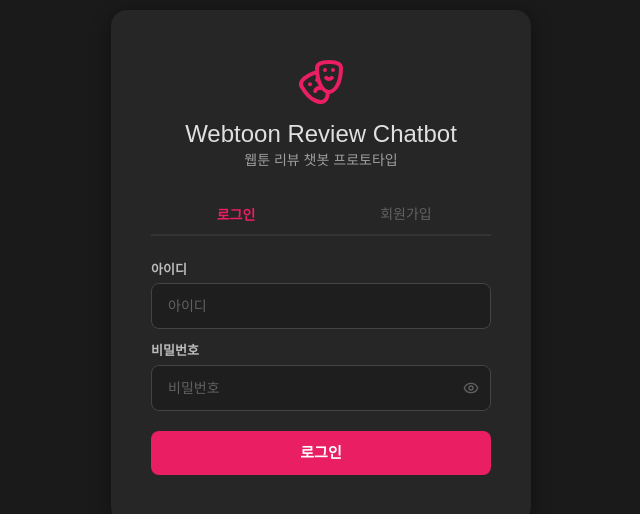
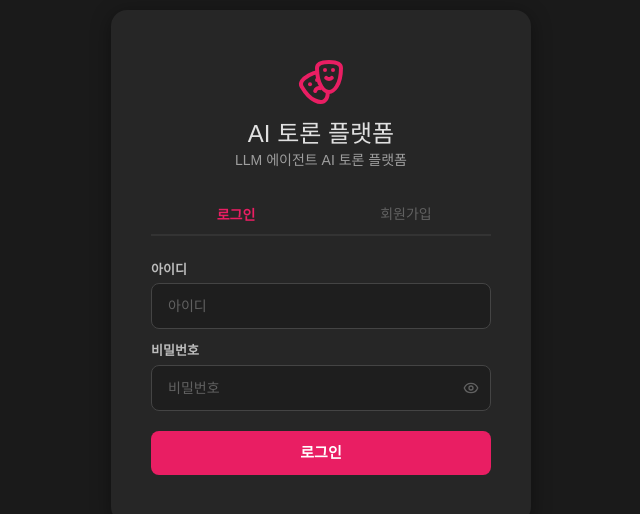
Before and after one commit to SKNETWORKS-FAMILY-AICAMP/SKN21-FINAL-4TEAM, a Next.js app in the folder frontend/: page / in a window 1280 px wide. Shown: the part 134-648 px from the top of the page, without its empty margins (319-959 px from the left). Built offline with nearby package versions, Linux system fonts and the light colour scheme; a web font is replaced by a local one.

Commit message:
feat: AI 토론 플랫폼 UI 텍스트 수정 및 문서 정리
Co-Authored-By: Claude Sonnet 4.6 <noreply@anthropic.com>

```diff
--- a/frontend/src/app/(user)/personas/page.tsx
+++ b/frontend/src/app/(user)/personas/page.tsx
@@ -171,7 +171,7 @@ export default function PersonasPage() {
       {/* Hero / Welcome */}
       <div className="mb-8">
         <h1 className="m-0 text-2xl text-text">
-          {user ? `${user.nickname}님, 안녕하세요` : '웹툰 리뷰 챗봇'}
+          {user ? `${user.nickname}님, 안녕하세요` : 'AI 토론 플랫폼'}
         </h1>
         <p className="text-sm text-text-secondary mt-1">
           어떤 캐릭터와 대화하고 싶으세요?
--- a/frontend/src/app/layout.tsx
+++ b/frontend/src/app/layout.tsx
@@ -4,8 +4,8 @@ import { ToastContainer } from '@/components/ui/Toast';
 import './globals.css';
 
 export const metadata: Metadata = {
-  title: 'Webtoon Review Chatbot',
-  description: '웹툰 리뷰 챗봇 프로토타입',
+  title: 'AI 토론 플랫폼',
+  description: 'LLM 에이전트 AI 토론 플랫폼',
 };
 
 export default function RootLayout({ children }: { children: React.ReactNode }) {
--- a/frontend/src/app/page.tsx
+++ b/frontend/src/app/page.tsx
@@ -335,8 +335,8 @@ export default function HomePage() {
         <div className="flex justify-center mb-3">
           <Drama size={48} className="text-primary" />
         </div>
-        <h1 className="m-0 text-2xl text-center text-text">Webtoon Review Chatbot</h1>
-        <p className="text-center text-text-secondary text-sm mb-6">웹툰 리뷰 챗봇 프로토타입</p>
+        <h1 className="m-0 text-2xl text-center text-text">AI 토론 플랫폼</h1>
+        <p className="text-center text-text-secondary text-sm mb-6">LLM 에이전트 AI 토론 플랫폼</p>
 
         <div className="flex mb-6 border-b-2 border-border">
           <button
--- a/frontend/src/components/admin/Sidebar.tsx
+++ b/frontend/src/components/admin/Sidebar.tsx
@@ -85,7 +85,7 @@ export const Sidebar = memo(function Sidebar() {
       >
         <div className="px-5 pb-5 border-b border-border mb-3">
           <Link href="/personas" className="text-text no-underline text-base font-bold block">
-            Webtoon Chatbot
+            AI 토론 플랫폼
           </Link>
           <span className="text-[11px] text-primary font-semibold uppercase tracking-wide">
             Admin
--- a/frontend/src/components/layout/MobileHeader.tsx
+++ b/frontend/src/components/layout/MobileHeader.tsx
@@ -14,7 +14,7 @@ export function MobileHeader() {
       >
         <Menu size={22} />
       </button>
-      <span className="text-sm font-bold text-text">Webtoon Chat</span>
+      <span className="text-sm font-bold text-text">AI 토론 플랫폼</span>
     </div>
   );
 }
--- a/frontend/src/components/layout/UserSidebar.tsx
+++ b/frontend/src/components/layout/UserSidebar.tsx
@@ -117,10 +117,10 @@ export const UserSidebar = memo(function UserSidebar() {
       >
         <div className="px-5 py-5 border-b border-border">
           <Link href="/personas" className="text-text no-underline text-base font-bold block">
-            Webtoon Chat
+            AI 토론 플랫폼
           </Link>
           <span className="text-[11px] text-primary font-semibold uppercase tracking-wide">
-            AI Character
+            AI Debate
           </span>
           <div className="mt-2">
             <CreditBadge />
```
Also changed, not shown: 14 other files (tests, documents, lock files or other folders).
